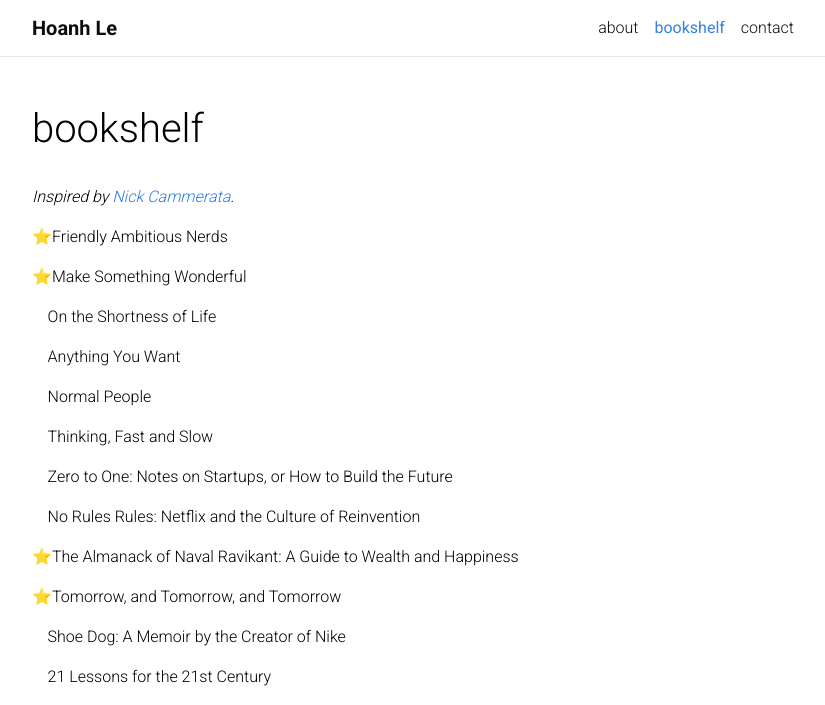
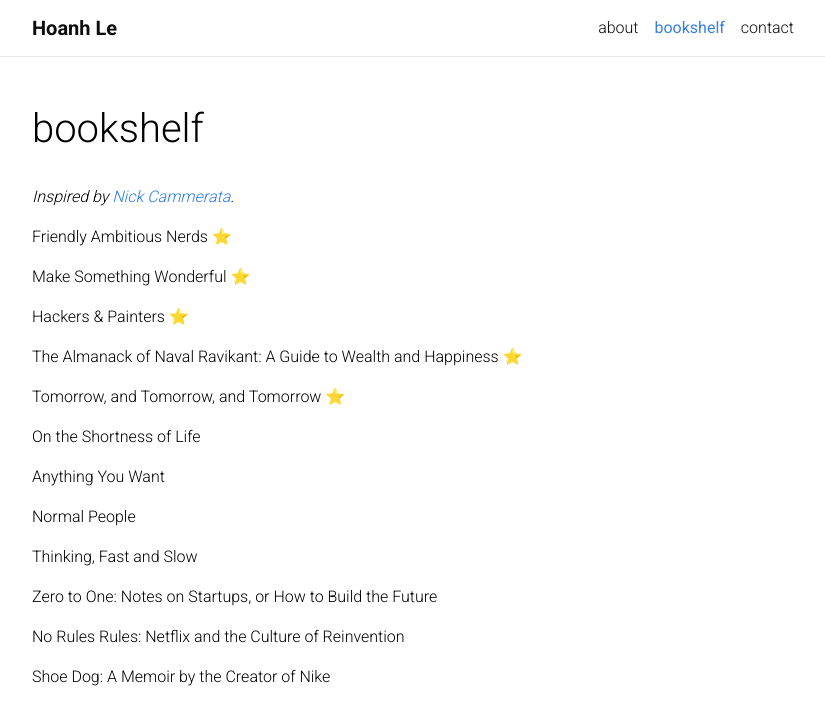
Before and after one commit to hoanhle/hoanhle.github.io, a Jekyll site: the page built from _pages/bookshelf.md, in a window 1280 px wide, cut to the strip 0-705 px from the top of the page. Shown: the whole strip, without its empty margins (223-1048 px from the left). Built offline with Jekyll 4.4.1, drawn with Linux system fonts in a browser that asks for light colours; comment, search, counter and statistics services are not loaded; a style sheet for code colours, icons or effects is not loaded.

Commit message:
change the bookshelf bit

```diff
--- a/_pages/bookshelf.md
+++ b/_pages/bookshelf.md
@@ -10,26 +10,28 @@
 _Inspired by [Nick Cammerata](http://nickcammarata.com/bookshelf)._
 &nbsp;
 
-⭐Friendly Ambitious Nerds ️
+Friendly Ambitious Nerds ⭐
 
-⭐️Make Something Wonderful
+Make Something Wonderful ⭐
 
-&nbsp;&nbsp;&nbsp;&nbsp;On the Shortness of Life
+Hackers & Painters ⭐
 
-&nbsp;&nbsp;&nbsp;&nbsp;Anything You Want
+The Almanack of Naval Ravikant: A Guide to Wealth and Happiness ⭐
 
-&nbsp;&nbsp;&nbsp;&nbsp;Normal People
+Tomorrow, and Tomorrow, and Tomorrow ⭐
 
-&nbsp;&nbsp;&nbsp;&nbsp;Thinking, Fast and Slow
+On the Shortness of Life
 
-&nbsp;&nbsp;&nbsp;&nbsp;Zero to One: Notes on Startups, or How to Build the Future
+Anything You Want
 
-&nbsp;&nbsp;&nbsp;&nbsp;No Rules Rules: Netflix and the Culture of Reinvention
+Normal People
 
-⭐️The Almanack of Naval Ravikant: A Guide to Wealth and Happiness
+Thinking, Fast and Slow
 
-⭐Tomorrow, and Tomorrow, and Tomorrow ️
+Zero to One: Notes on Startups, or How to Build the Future
 
-&nbsp;&nbsp;&nbsp;&nbsp;Shoe Dog: A Memoir by the Creator of Nike
+No Rules Rules: Netflix and the Culture of Reinvention
 
-&nbsp;&nbsp;&nbsp;&nbsp;21 Lessons for the 21st Century
+Shoe Dog: A Memoir by the Creator of Nike
+
+21 Lessons for the 21st Century
```
